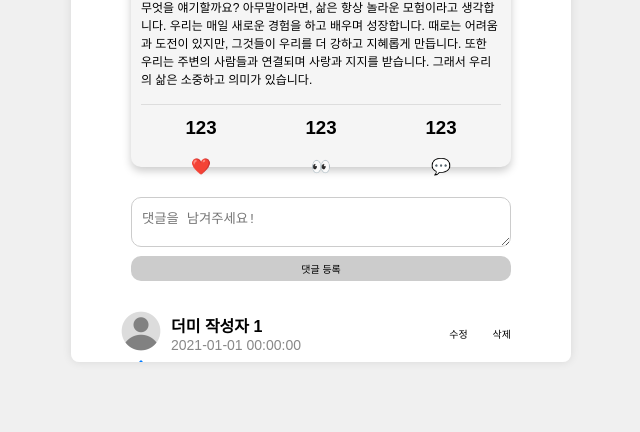
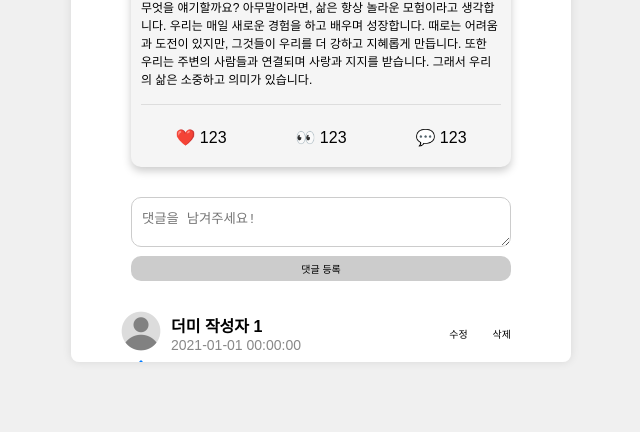
Before and after one commit to 100-hours-a-week/2-siena-eom-community-fe-1, a website: page html/post-show.html in a window 1280 px wide. Shown: the part 368-800 px from the top of the page, without its empty margins (319-959 px from the left). Drawn offline with Linux system fonts and the light colour scheme.

Commit message:
[style] update post-show.html

```diff
--- a/html/post-show.html
+++ b/html/post-show.html
@@ -55,16 +55,16 @@
                     <hr class="divider">
                     <div class="stats">
                         <div class="like-count" id="like">
-                            <h3>123</h3>
-                            <p>❤️</p>
+                            <p>❤️ 123</p>
+
                         </div>
                         <div class="view-count">
-                            <h3>123</h3>
-                            <p>👀</p>
+                            <p>👀 123</p>
+
                         </div>
                         <div class="comment-count">
-                            <h3>123</h3>
-                            <p>💬</p>
+                            <p>💬 123</p>
+
                         </div>
                     </div>
                 </section>
```
